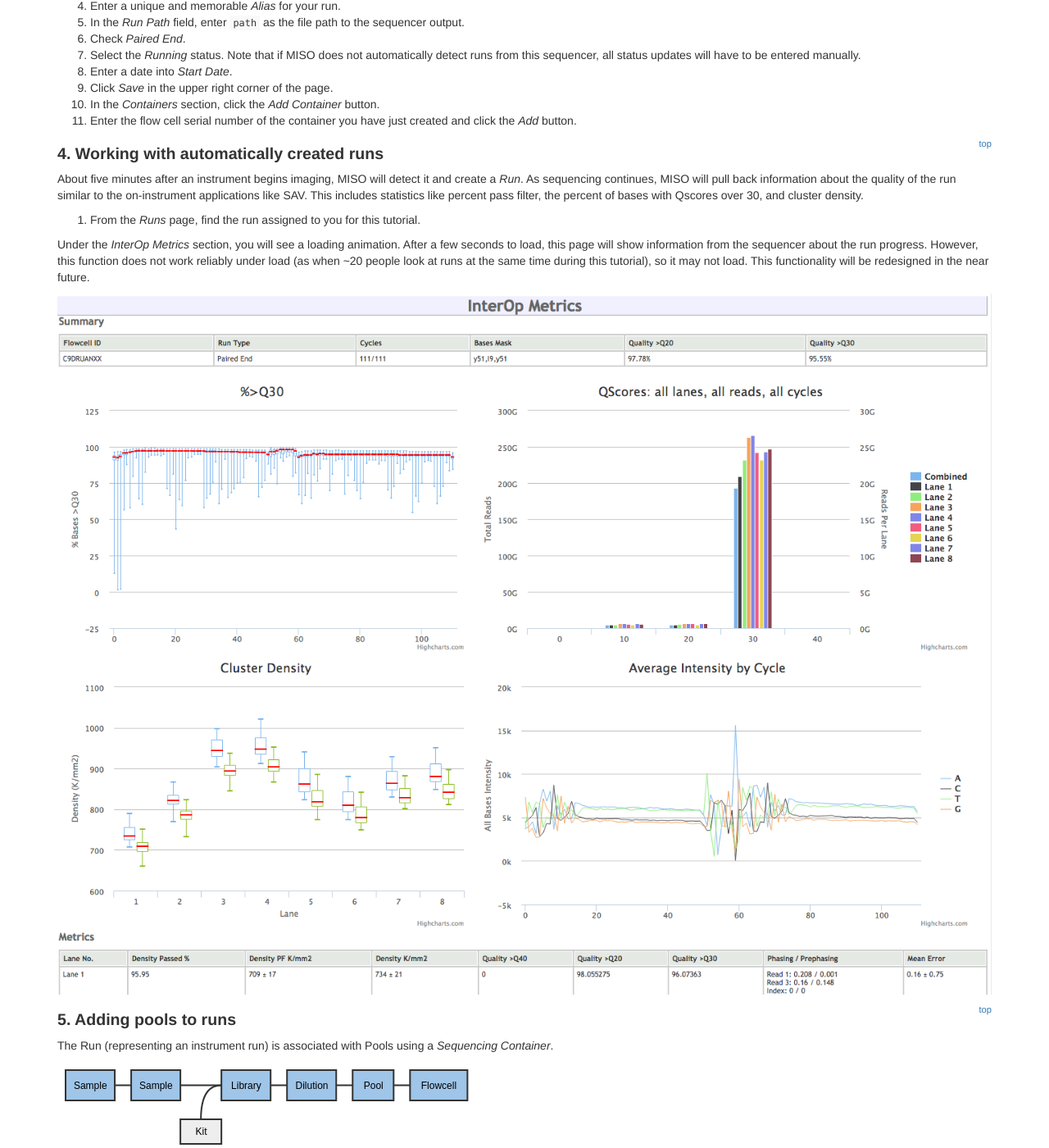
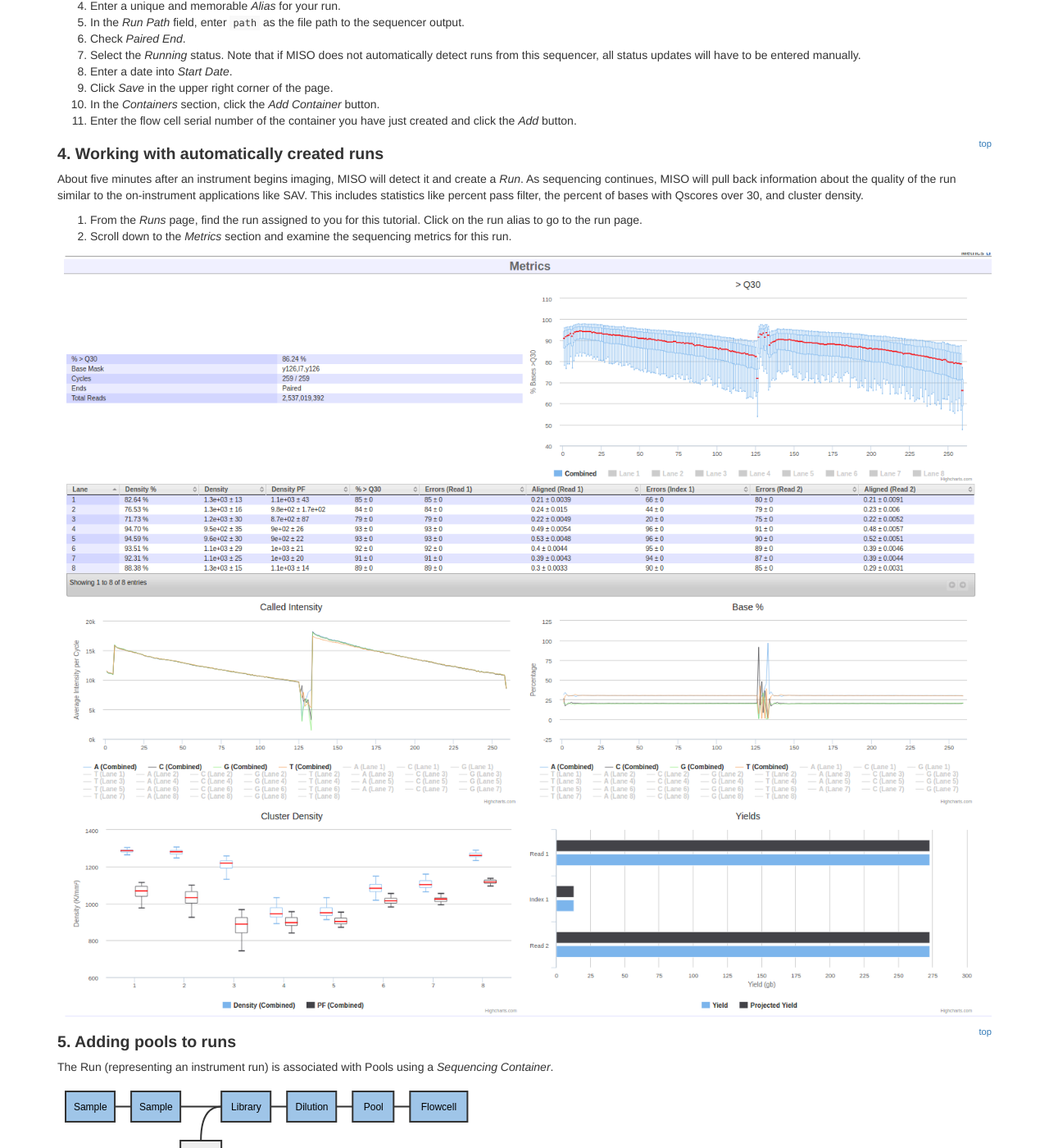
Before and after one commit to miso-lims/walkthroughs, a Jekyll site: the page built from 4-0-sequencing.md, in a window 1280 px wide and 1400 px high, scrolled down 2592 px. Shown: the whole window at 82% size. Built offline with Jekyll 4.4.1, drawn with Linux system fonts in a browser that asks for light colours; some of the changed text lies outside the part shown.

Commit message:
update docs with glorious runscanner future

```diff
--- a/4-0-sequencing.md
+++ b/4-0-sequencing.md
@@ -89,16 +89,12 @@ about the quality of the run similar to the on-instrument applications like SAV.
 This includes statistics like percent pass filter, the percent of bases with
 Qscores over 30, and cluster density.
 
-1. From the _Runs_ page, find the run assigned to you for this tutorial.
+1. From the _Runs_ page, find the run assigned to you for this tutorial. Click
+on the run alias to go to the run page.
+1. Scroll down to the _Metrics_ section and examine the sequencing metrics for
+this run.
 
-Under the _InterOp Metrics_ section, you will see a loading animation. After a
-few seconds to load, this page will show information from the sequencer about
-the run progress.
-However, this function does not work reliably under load (as when ~20 people
-look at runs at the same time during this tutorial), so it may not load. This
-functionality will be redesigned in the near future.
-
-<a href="pics/interop.png"><img style="width:100%;" src="pics/interop.png"/></a>
+<a href="pics/metrics.png"><img style="width:100%;" src="pics/metrics.png"/></a>
 
 
 <a name="pools" href="#" id="toplink">top</a>
@@ -114,7 +110,7 @@ _Sequencing Container_.
 
 1. On the Run assigned to you, scroll down to the _Containers_ section.
 1. Search for the pool you previously created and double click to assign it to
-   the lane. If you did not tick the _Ready to Run_ box when creating the Pool, you
+   the lane. If you did not mark the pool as _Ready to Run_ when creating it, you
    may need to untick the _Only Ready to Run pools?_ option next to the Available Pools search field.
 1. Click the _Select Study_ button on the Lane to accept the default Study for
    your project. This may not be necessary if a study has already been associated with the pool.
```
Also changed, not shown: pics/interop.png (deleted), pics/metrics.png (added).
